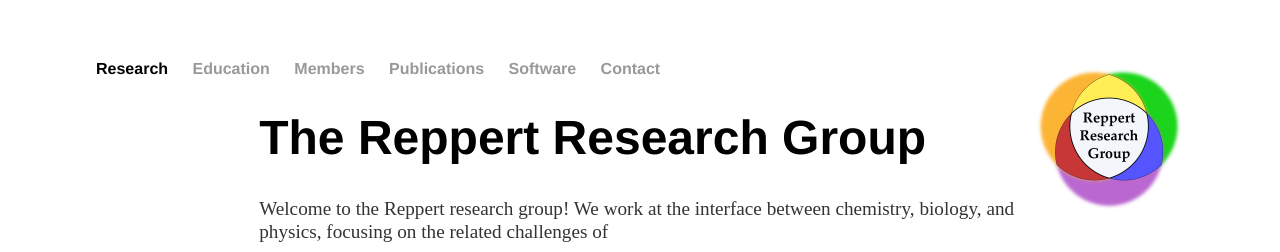
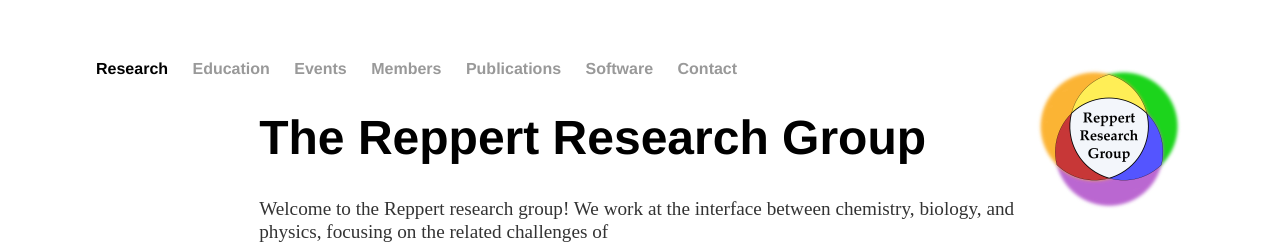
Before and after one commit to mreppert/mreppert.github.io, a Jekyll site: the page built from index.html, in a window 1280 px wide. Shown: the top 252 px of the page. Built offline with Jekyll 4.4.1, drawn with Linux system fonts in a browser that asks for light colours.

Commit message:
updated events and bio

```diff
--- a/_layouts/default.html
+++ b/_layouts/default.html
@@ -34,6 +34,7 @@
         				</div>
       				</li>
 		        	<li><a href="/education" id="education">Education</a></li>
+		        	<li><a href="/events" id="events">Events</a></li>
 		        	<li><a href="/members" id="members">Members</a></li>
 				<li><a href="/publications" id="publications">Publications</a></li>
 				<li><a href="/software" id="software">Software</a></li>
--- a/members/index.html
+++ b/members/index.html
@@ -56,7 +56,7 @@ p.bio{
   <p><span style="font-size:125%; "><b>Mike Reppert</b></span><br>
   Assistant Professor<br>
   <img src="/members/photos/cropped/mike_reppert.jpg" alt="Mike Reppert" class="profile" align="left"></p>
-  <p class=bio>A Kansas native, Mike completed his BS at Kansas State University in 2009 in Chemistry, Biochemistry, and Math. It was also at Kansas State (during four years of undergrad research) where he became fascinated by the molecular mechanisms of photosynthesis. After a year of Fulbright research at the Polish Academy of Sciences in Warsaw, Poland, he went on to work in 2D IR spectroscopy and peptide structural analysis with Andrei Tokmakoff at the Massachusetts Institute of Technology and the University of Chicago. After obtaining his PhD in 2016, he worked as a Banting Scholar with Professor Paul Brumer at the Chemical Physics Theory group of the University of Toronto, investigating the importance&mdash;or nonimportance&mdash;of quantum effects in biological light harvesting. In summer 2019, he moved to Purdue to begin his own research group in Physical Chemistry, working to develop both experimental and computational tools to quantitatively understand structure/spectrum relationships in biomacromolecules, particularly photosynthetic proteins. <br><br><a href="/cv/CV.pdf">Curriculum Vita</a></p>
+  <p class=bio>A Kansas native, Mike completed his BS at Kansas State University in 2009 in Chemistry, Biochemistry, and Math. It was also at Kansas State (during four years of undergrad research) where he became fascinated by the molecular mechanisms of photosynthesis. After a year of Fulbright research at the Polish Academy of Sciences in Warsaw, Poland, he went on to work in 2D IR spectroscopy and peptide structural analysis with Andrei Tokmakoff at the Massachusetts Institute of Technology and the University of Chicago. After obtaining his PhD in 2016, he worked as a Banting Scholar with Professor Paul Brumer at the Chemical Physics Theory group of the University of Toronto, investigating quantum effects in biological light harvesting. In summer 2019, he moved to Purdue to begin his own research group in Physical Chemistry, working to develop both experimental and computational tools to quantitatively understand structure/spectrum relationships in biomacromolecules, particularly photosynthetic proteins. <br><br><a href="/cv/CV.pdf">Curriculum Vita</a></p>
 
   <p><span style="font-size:125%;"><b>Amala Phadkule</b></span><br>
   Graduate Student<br>
```
